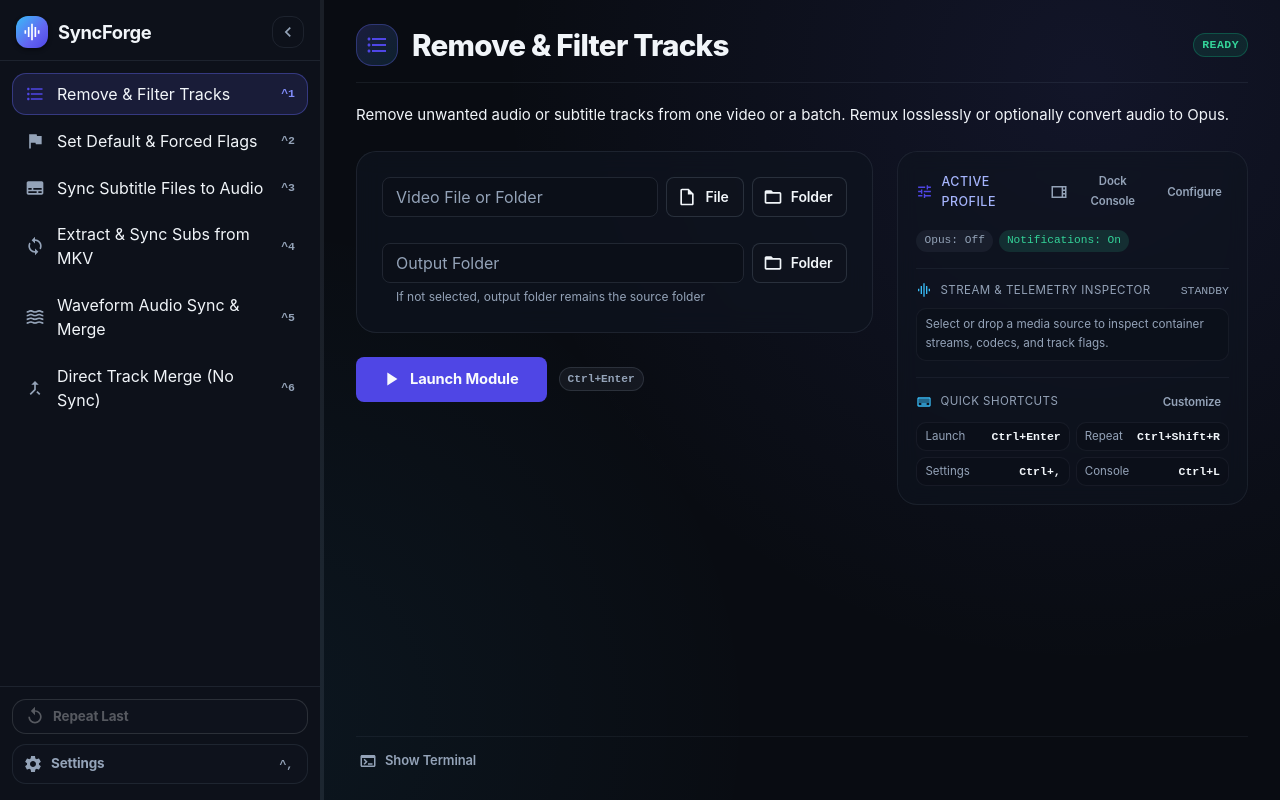
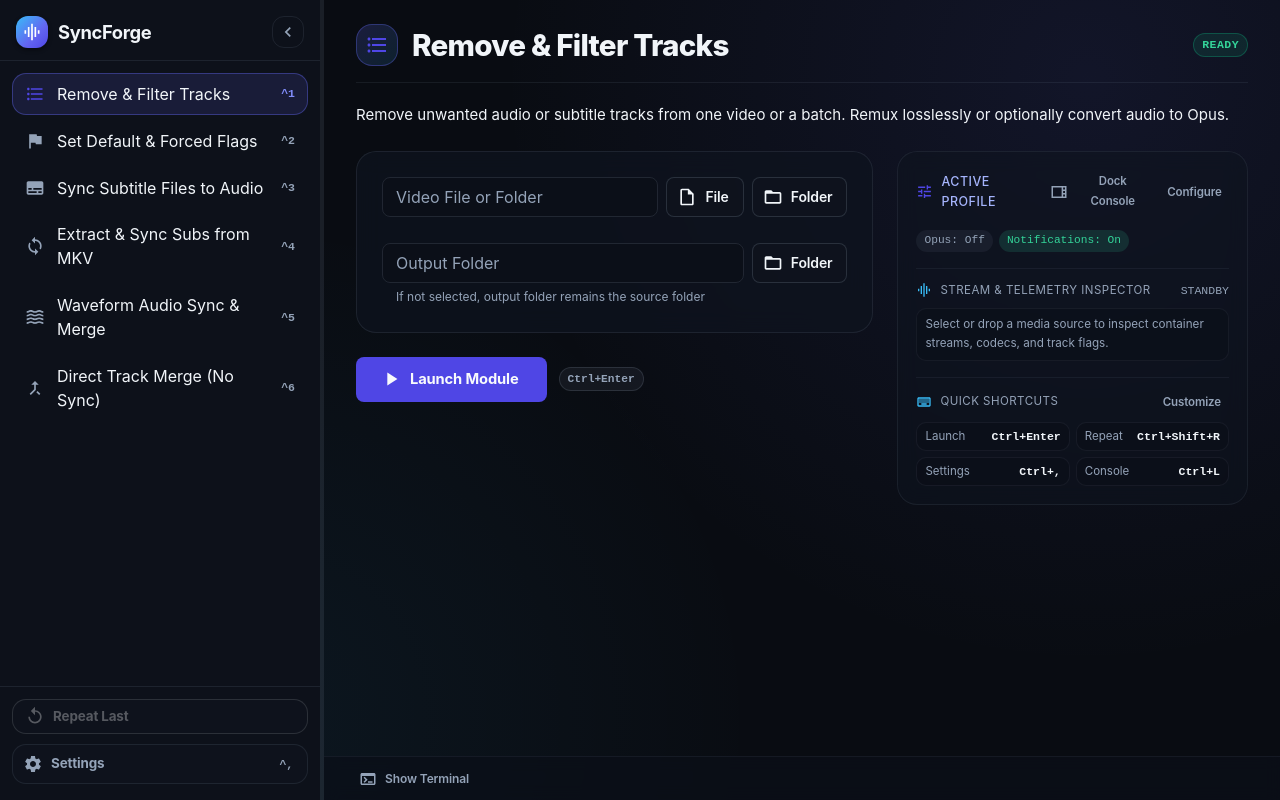
Before and after one commit to itsmrma/SyncForge, a React (Vite) app in the folder web/: page / in a window 1280 px wide. Built offline with nearby package versions, Linux system fonts and the light colour scheme; a web font is replaced by a local one.

Commit message:
fix(ui): pin developer console drawer to viewport bottom for non-maximized windows

```diff
--- a/web/src/App.jsx
+++ b/web/src/App.jsx
@@ -438,8 +438,11 @@
     const move = (e) => {
       if (!terminalDraggingRef.current) return;
       const dy = terminalDragStartYRef.current - e.clientY;
+      const maxAllowed = typeof window !== 'undefined'
+        ? Math.max(240, Math.min(520, Math.floor(window.innerHeight * 0.65)))
+        : 520;
       const nextHeight = Math.min(
-        520,
+        maxAllowed,
         Math.max(140, terminalDragStartHeightRef.current + dy)
       );
       setTerminalHeight(nextHeight);
@@ -1104,7 +1107,15 @@
       onDownload={downloadTerminalLogs}
       onClear={() => setTerminal('')}
       expanded={terminalHeight > 280}
-      onToggleExpand={() => setTerminalHeight((h) => (h > 280 ? 230 : 400))}
+      onToggleExpand={() =>
+        setTerminalHeight((h) => {
+          const compactHeight = 230;
+          const maxExpand = typeof window !== 'undefined'
+            ? Math.max(260, Math.min(420, Math.floor(window.innerHeight * 0.55)))
+            : 380;
+          return h > 280 ? compactHeight : maxExpand;
+        })
+      }
       docked={isDockedRight}
       canDock={isLgUp}
       onToggleDock={() => setTerminalDocked((d) => !d)}
@@ -1166,9 +1177,19 @@
             minWidth: 0,
             display: 'flex',
             flexDirection: 'column',
+            height: '100%',
+            overflow: 'hidden',
+          }}
+        >
+          {/* Scrollable Workspace Content Area */}
+          <Box
+            sx={{
+              flex: 1,
+              minHeight: 0,
+              overflowY: 'auto',
               px: { xs: 3, md: 4, xl: 5 },
-            py: 3,
-            overflowY: 'auto',
+              pt: 3,
+              pb: showTerminal && !isDockedRight ? 1.5 : 3,
             }}
           >
             <AnimatePresence mode="wait">
@@ -2252,9 +2273,25 @@
               </Box>
             </motion.div>
           </AnimatePresence>
-
-          {/* Developer Console Bottom Drawer (when not docked to right column) */}
-          {!isDockedRight && showTerminal && (
+        </Box>
+
+        {/* Developer Console Bottom Drawer (pinned to bottom of viewport when not docked to right column) */}
+        {!isDockedRight && (
+          <Box
+            sx={{
+              height: showTerminal ? `calc(${terminalHeight}px + 14px)` : 0,
+              maxHeight: showTerminal ? '65vh' : 0,
+              overflow: 'hidden',
+              px: { xs: 3, md: 4, xl: 5 },
+              pb: showTerminal ? 2 : 0,
+              flexShrink: 0,
+              display: 'flex',
+              flexDirection: 'column',
+              transition: isTerminalDragging
+                ? 'none'
+                : 'height 0.25s cubic-bezier(0.16, 1, 0.3, 1)',
+            }}
+          >
             <Box
               role="separator"
               aria-label="Resize terminal"
@@ -2269,7 +2306,7 @@
               }}
               sx={{
                 height: 6,
-                mt: 1.5,
+                mb: 0.75,
                 cursor: 'row-resize',
                 borderRadius: 1,
                 bgcolor: isLight
@@ -2279,44 +2316,47 @@
                 '&:hover': { bgcolor: 'primary.main' },
               }}
             />
-          )}
-          {!isDockedRight && (
-            <Box
-              sx={{
-                height: showTerminal ? terminalHeight : 0,
-                transition: isTerminalDragging
-                  ? 'none'
-                  : 'height 0.25s cubic-bezier(0.16, 1, 0.3, 1)',
-                overflow: 'hidden',
-                mt: showTerminal ? 0.5 : 2,
+            <Box
+              sx={{
+                height: terminalHeight,
+                minHeight: 140,
                 display: 'flex',
                 flexDirection: 'column',
+                flex: 1,
               }}
             >
               {terminalElement}
             </Box>
+          </Box>
         )}
 
-          {!showTerminal && (
-            <Box
-              sx={{
-                display: 'flex',
-                gap: 1.5,
-                mt: 1,
-                pt: 1,
+        {!isDockedRight && !showTerminal && (
+          <Box
+            sx={{
+              px: { xs: 3, md: 4, xl: 5 },
+              py: 0.85,
               borderTop: isLight
                 ? '1px solid rgba(15, 23, 42, 0.08)'
                 : '1px solid rgba(148, 163, 184, 0.08)',
-                alignSelf: 'stretch',
+              display: 'flex',
               alignItems: 'center',
-                flexWrap: 'wrap',
+              justifyContent: 'space-between',
+              flexShrink: 0,
+              bgcolor: isLight
+                ? 'rgba(248, 250, 252, 0.85)'
+                : 'rgba(11, 15, 24, 0.75)',
+              backdropFilter: 'blur(8px)',
             }}
           >
             <Button
               size="small"
               startIcon={<TerminalIcon fontSize="small" />}
               onClick={() => setShowTerminal(true)}
-                sx={{ color: 'text.secondary', '&:hover': { color: 'text.primary' } }}
+              sx={{
+                color: 'text.secondary',
+                '&:hover': { color: 'text.primary' },
+                fontSize: '0.75rem',
+              }}
             >
               Show Terminal
             </Button>
```
Also changed, not shown: 2 other files (tests, documents, lock files or other folders). Lines whose indentation alone changed are shown as unchanged.
